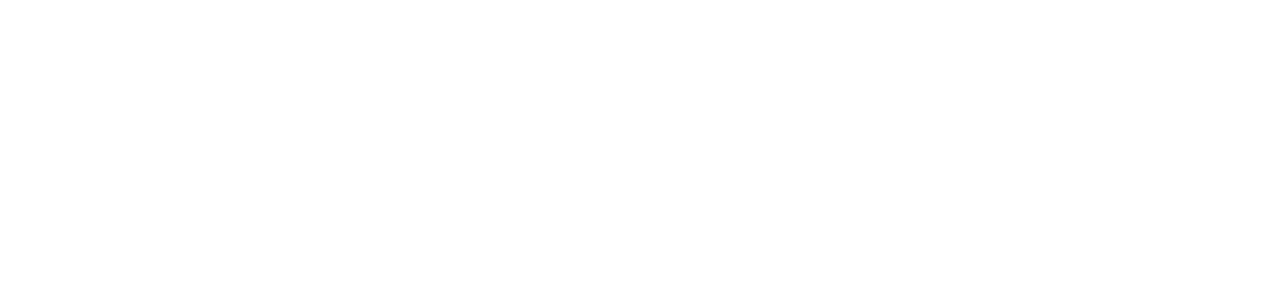
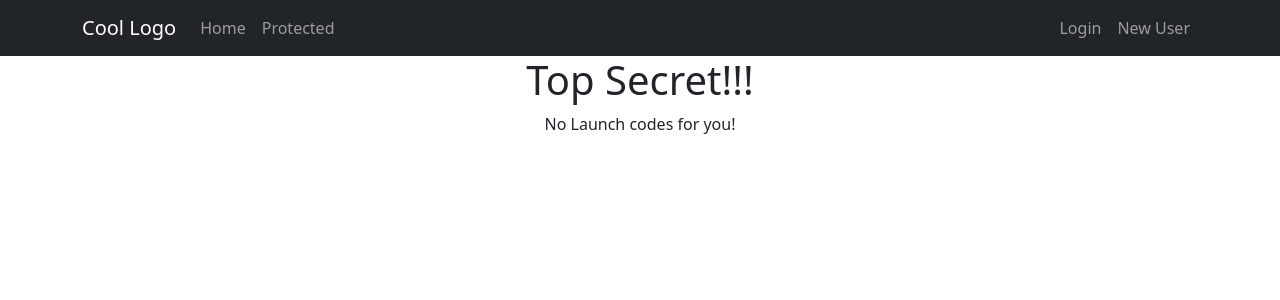
Before and after one commit to MRKnutson/species_guide, a React (Create React App) app in the folder client/: page /protected in a window 1280 px wide. Before the commit this address had no page. Shown: the top 300 px of the page. Built offline with nearby package versions, Linux system fonts and the light colour scheme; what devise-axios would draw is missing.

Commit message:
reconfigured Navigation Bar

```diff
--- a/client/src/App.js
+++ b/client/src/App.js
@@ -5,6 +5,7 @@ import Home from './pages/Home';
 import Register from './pages/Register';
 import Login from './pages/Login';
 import Layout from './components/Layout';
+import Protected from './pages/Protected';
 
 function App() {
   return (
@@ -14,6 +15,7 @@ function App() {
           <Route path = "/" element = {<Home />} />
           <Route path = "/register" element = {<Register />} />
           <Route path = "/login" element = {<Login />} />
+          <Route path = "/protected" element = {<Protected />} />
         </Route>
       </Routes>
     </div>
--- a/client/src/components/Layout.js
+++ b/client/src/components/Layout.js
@@ -1,6 +1,6 @@
 import React, { useContext } from 'react'
 import {Button, Container, Nav, Navbar} from 'react-bootstrap'
-import { Outlet, useNavigate } from 'react-router-dom';
+import { Link, Outlet, useNavigate } from 'react-router-dom';
 import { AuthContext } from '../providers/AuthProvider';
 
 const Layout = () => {
@@ -16,22 +16,29 @@ const Layout = () => {
     } else {
       return(
         <>
-          <Nav.Link href = "/login">Login</Nav.Link>
-          <Nav.Link href = "/register">New User</Nav.Link>
+          <Nav.Link eventKey = "/login">Login</Nav.Link>
+          <Nav.Link eventKey = "/register">New User</Nav.Link>
         </>
       )
     };
+  };
+
+  const handleSelect = (eventKey) => {
+    navigate(eventKey)
   };
 
   return(
     <>
       <Navbar expand = "md" bg = "dark" variant = "dark">
         <Container>
-          <Navbar.Brand href = "/">HomePage</Navbar.Brand>
+          <Navbar.Brand onClick = {()=>navigate("/")}>Cool Logo</Navbar.Brand>
           <Navbar.Toggle aria-controls="response-navbar-nav" />
           <Navbar.Collapse id="responsive-navbar-nav">
-            <Nav className="me-auto">
-              <Nav.Link href = "/">Home</Nav.Link>
+            <Nav className="me-auto" onSelect = {handleSelect}>
+              <Nav.Link eventKey = "/">Home</Nav.Link>
+              <Nav.Link eventKey = "/protected">Protected</Nav.Link>
+            </Nav>
+            <Nav className="justify-content-end" onSelect = {handleSelect}>
               {renderUILinks()}
             </Nav>
           </Navbar.Collapse>
--- /dev/null
+++ b/client/src/pages/Protected.js
@@ -0,0 +1,27 @@
+import React, { useContext } from 'react'
+import { Container } from 'react-bootstrap';
+import { AuthContext } from '../providers/AuthProvider';
+
+const Protected = () => {
+  const {authenticated} = useContext(AuthContext)
+
+  const renderPage = () => {
+    if(authenticated){
+      return(
+        <p>Secret Nuclear Launch Codes</p>
+      )
+    } else {
+      return (
+        <p>No Launch codes for you!</p>
+      )
+    }
+  };
+  return (
+    <Container>
+      <h1>Top Secret!!!</h1>
+      {renderPage()}
+    </Container>
+  )
+};
+
+export default Protected;
```
Also changed, not shown: 1 other file (tests, documents, lock files or other folders).
